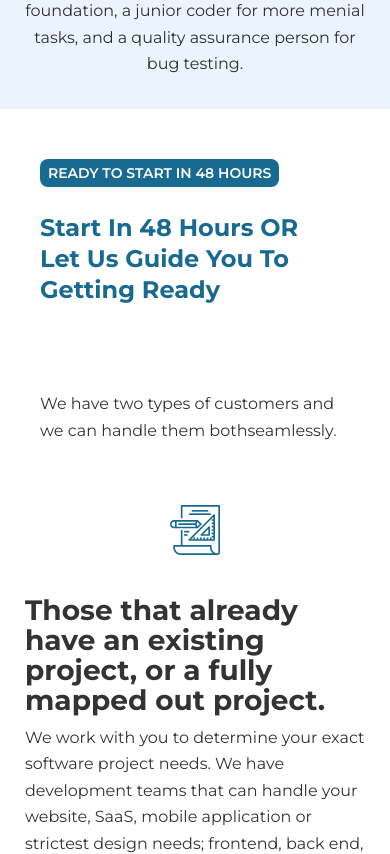
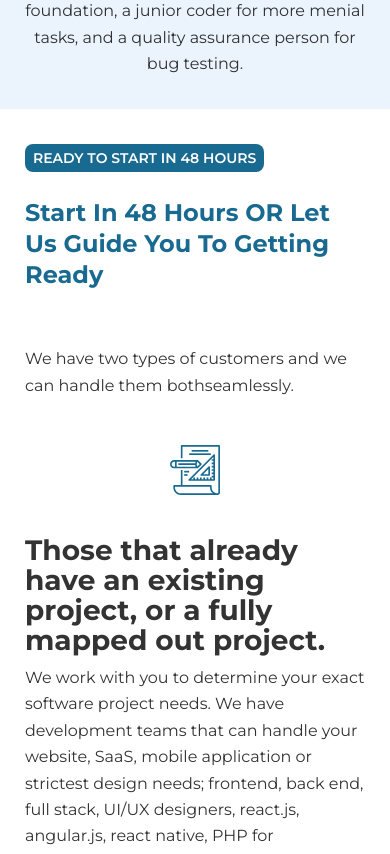
Before and after one commit to Wellval/devshop, a React (Create React App) app: page /home in a window 390 px wide. Shown: the part 7740-8594 px from the top of the page. Built offline with nearby package versions, Linux system fonts and the light colour scheme.

Commit message:
fix content styles

```diff
--- a/src/styles/trusted.scss
+++ b/src/styles/trusted.scss
@@ -78,4 +78,8 @@
     .small {
         width: 45px;
     }
+
+    .container.column .content {
+        padding: 15px;
+    }
 }
```
